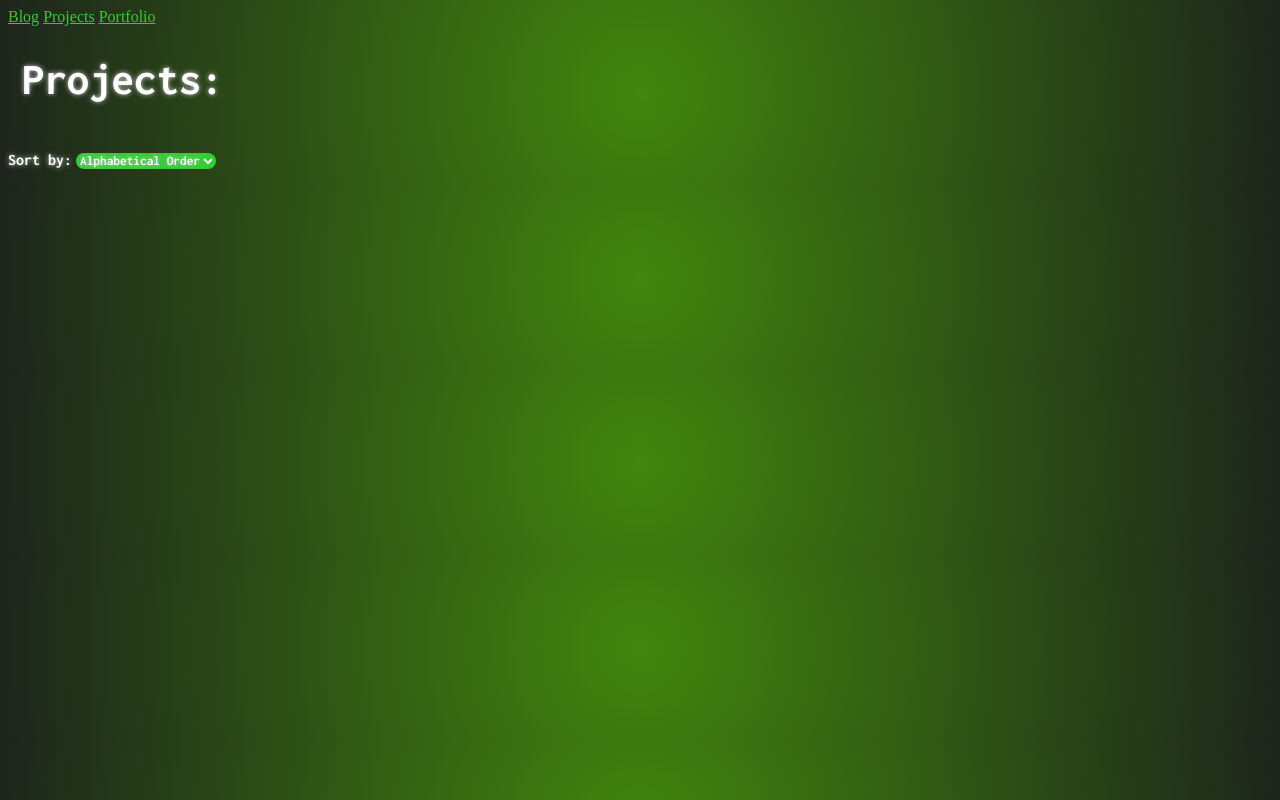
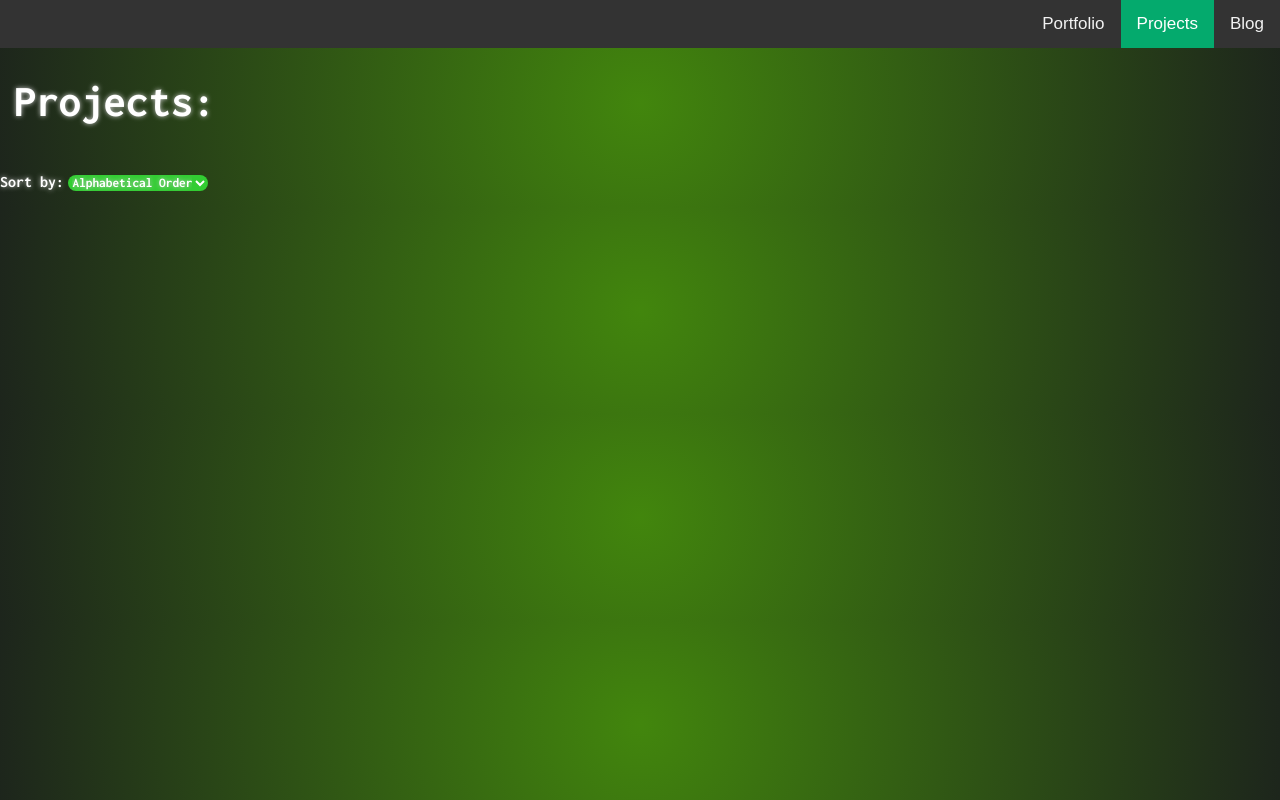
Before and after one commit to nikhilhex/projects, a plain HTML site: page index.html in a window 1280 px wide. Drawn offline with Linux system fonts and the light colour scheme; no server answers.

Commit message:
Add CSS for Topnav

```diff
--- a/style.css
+++ b/style.css
@@ -50,3 +50,32 @@ select {
   border-radius: 25px;
   color: white;
 }
+body {
+  margin: 0;
+  font-family: Arial, Helvetica, sans-serif;
+}
+
+.topnav {
+  overflow: hidden;
+  background-color: #333;
+}
+
+.topnav a {
+  float: right;
+  color: #f2f2f2;
+  text-align: center;
+  padding: 14px 16px;
+  text-decoration: none;
+  font-size: 17px;
+  font: Inconsolata, monospace;
+}
+
+.topnav a:hover {
+  background-color: #ddd;
+  color: black;
+}
+
+.topnav a.active {
+  background-color: #04AA6D;
+  color: white;
+}
```
